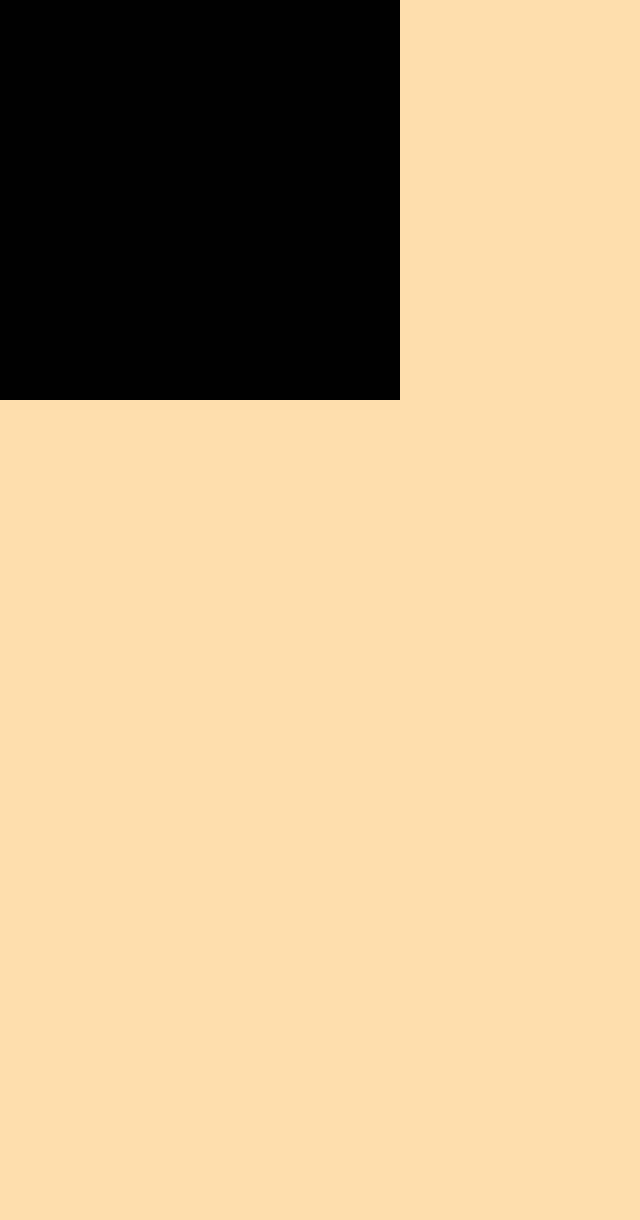
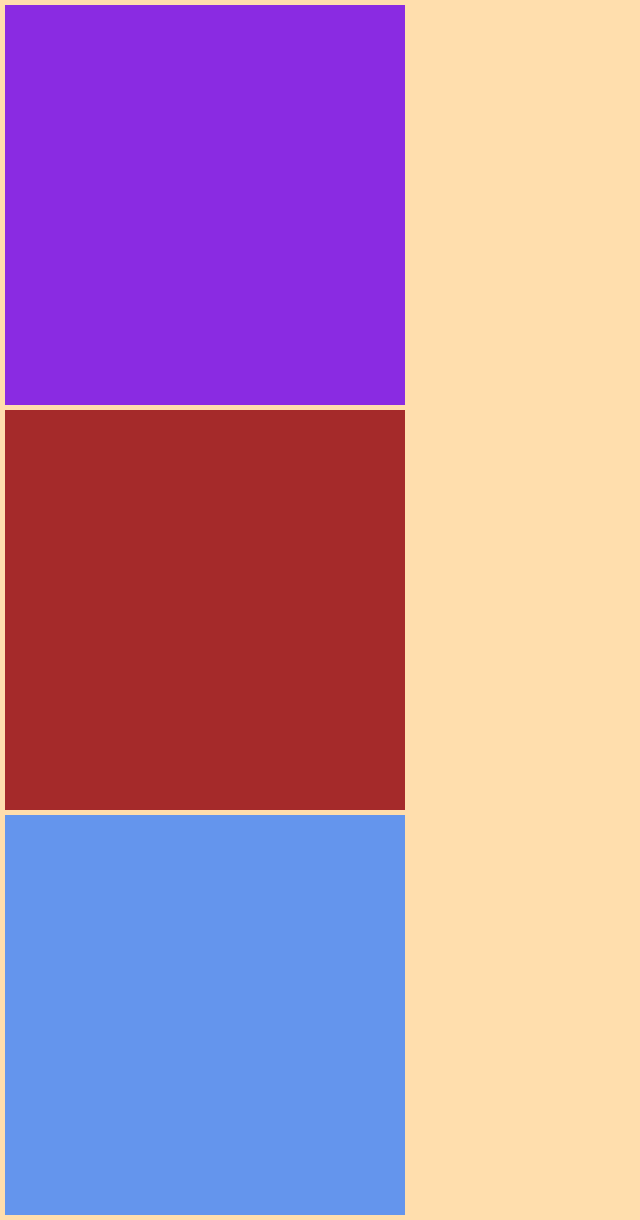
Before and after one commit to mariac1534/aula-27, a plain HTML site: page index.html in a window 1280 px wide. Shown: the whole page, without its empty margins (0-640 px from the left). Before the commit the page ends 800 px from the top, so only its background shows below. Drawn offline with Linux system fonts and the light colour scheme.

Commit message:
Versão 2 do site

```diff
--- a/css/estilo.css
+++ b/css/estilo.css
@@ -7,5 +7,17 @@ body{
 .box{
     width: 400px;
     height: 400px;
-    background-color: black;
+    margin: 5px;
 }
+
+.c-blueviolet{
+    background-color: blueviolet;
+}
+
+.c-red{
+    background-color: brown;
+}
+
+.c-blue{
+    background-color: cornflowerblue;
+}
--- a/index.html
+++ b/index.html
@@ -7,6 +7,8 @@
     </head>
 
     <body>
-        <div class="box"></div>
+        <div class="box c-blueviolet"></div>
+        <div class="box c-red"></div>
+        <div class="box c-blue"></div>
     </body>
 </html>
```
